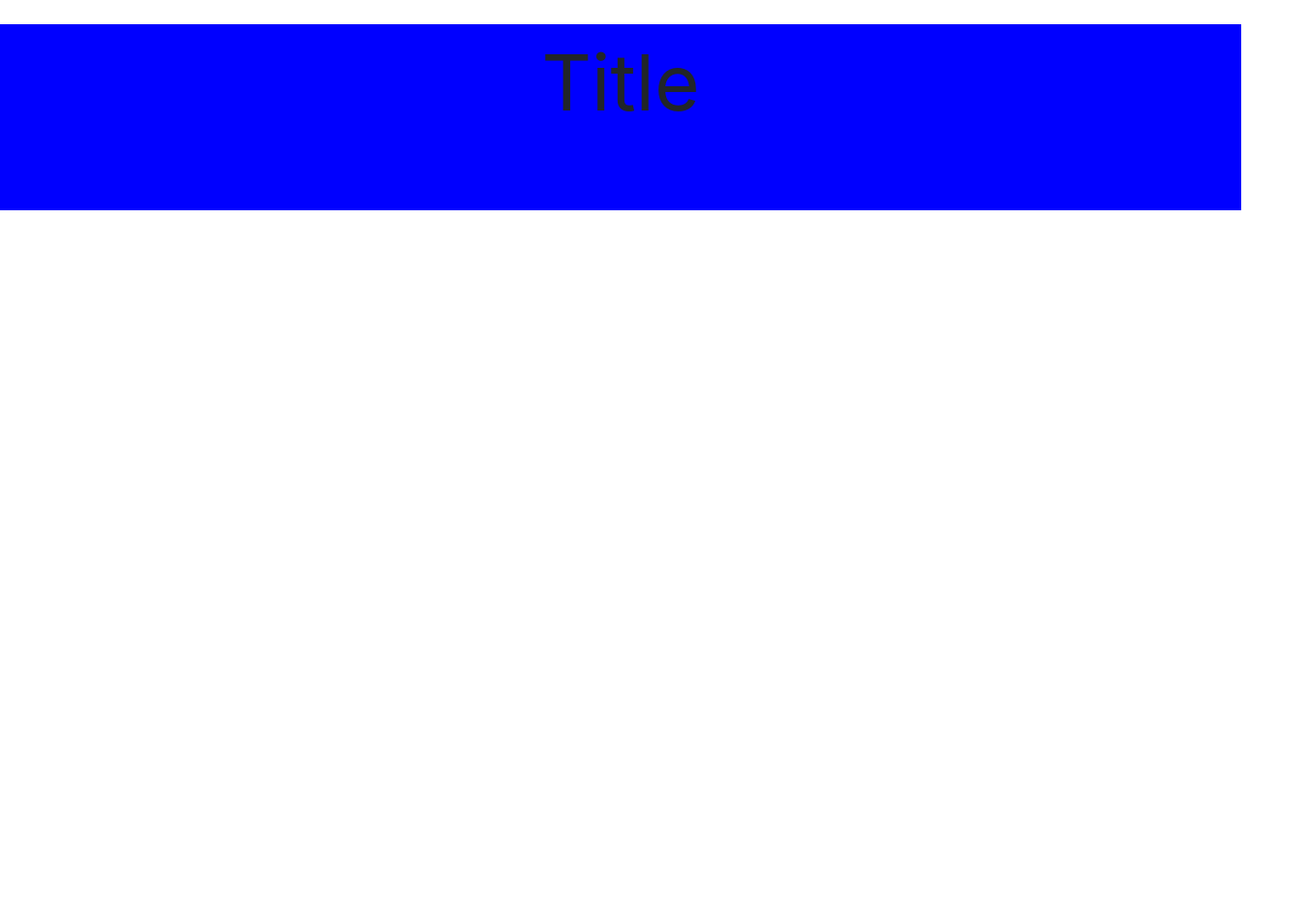
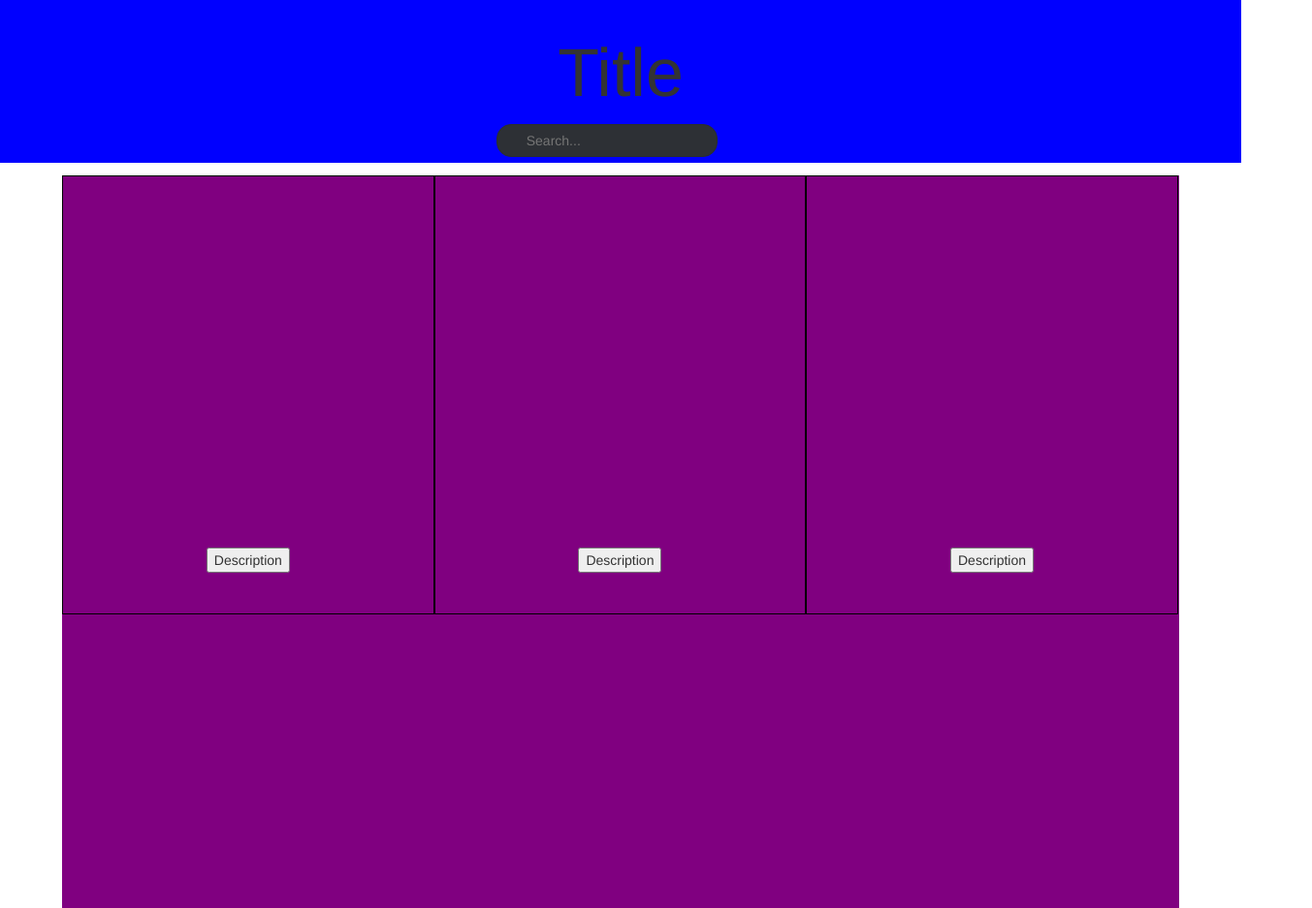
Before and after one commit to TIY-Charleston-Front-End-May2015/hotel, a website: page index.html in a window 1280 px wide. Shown: the whole page at 97% size, 1353 px wide, since content can reach past the window. Before the commit the page ends 800 px from the top, so only its background shows below. Drawn offline with nearby package versions, Linux system fonts and the light colour scheme.

Commit message:
Added the search bar and sizing for multitude of containers

```diff
--- a/index.html
+++ b/index.html
@@ -11,23 +11,27 @@
 
   <div class ="container-fluid title">
     <center>Title</center>
+    <div class="dark">
+    <form>
+    	<span><input type="text" class="search rounded" placeholder="Search..."></span>
+    </form>
   </div>
+</div>
 
   <div class ="container-fluid row">
     <ul class ="itemList">
-      <li><div = "col-md-4 columnOne"></div></li>
-
-
-      <li><div = "col-md-4 columnTwo"></div></li>
-
-
-      <li><div = "col-md-4 columnThree"></div></li>
-    </ul>
-      </div>
+     <li class = "threePosts" >
+       <div class = "col-md-4 columnOne rPost text-center" ><button>Description</button></div>
+       <div class= "col-md-4 columnOne rPost text-center"><button>Description</button></div>
+       <div class= "col-md-4 columnOne rPost text-center"><button>Description</button></div>
+     </li>
+   </ul>
+  </div>
 
 
 <script type="text/javascript" src="bower_components/underscore/underscore.js"> </script>
 <script type="text/javascript" src="bower_components/jquery/dist/jquery.js"> </script>
+<script type="text/javascript"  src-"templates.js"></script>
 <script type='text/javascript' src="main.js"></script>
 </body>
 </html>
--- a/style.css
+++ b/style.css
@@ -8,7 +8,86 @@
   font-size: 5em;
   margin-top: 2%;
 }
+/* Styling for find button */
+form{
+	width:500px;
+	margin:0 auto;
+}
+.search {
+	padding:6px 15px 6px 30px;
+	margin:3px;
+	background:no-repeat 8px 6px;
+}
+
+.rounded {
+	border-radius:15px;
+	-moz-border-radius:15px;
+	-webkit-border-radius:15px;
+}
+
+input[type=text]{
+	color:#bcbcbc;
+}
+
+input[type=button], input[type=button]:hover {
+	position:relative;
+	left:-6px;
+	border:1px solid #adc5cf;
+	background: #e4f1f9; /* Old browsers */
+	background: -moz-linear-gradient(top, #e4f1f9 0%, #d5e7f3 100%); /* FF3.6+ */
+	background: -webkit-gradient(linear, left top, left bottom, color-stop(0%,#e4f1f9), color-stop(100%,#d5e7f3)); /* Chrome,Safari4+ */
+	background: -webkit-linear-gradient(top, #e4f1f9 0%,#d5e7f3 100%); /* Chrome10+,Safari5.1+ */
+	background: -o-linear-gradient(top, #e4f1f9 0%,#d5e7f3 100%); /* Opera 11.10+ */
+	background: -ms-linear-gradient(top, #e4f1f9 0%,#d5e7f3 100%); /* IE10+ */
+	background: linear-gradient(top, #e4f1f9 0%,#d5e7f3 100%); /* W3C */
+	filter: progid:DXImageTransform.Microsoft.gradient( startColorstr='#e4f1f9', endColorstr='#d5e7f3',GradientType=0 ); /* IE6-9 */
+	color:#7da2aa;
+	cursor: pointer;
+}
+
+.dark {
+  width: 95%;
+  height: 50px;
+  margin-left: 12%;
+}
+
+.dark input[type=text]{
+	border:1px solid #2a2e31;
+	background-color:#2d3035;
+	color:#505358;
+}
 
 .itemList{
   list-style: none;
+  padding: 0px;
+  margin: 0px;
+  height: 100%;
+  width: 100%;
 }
+
+.row{
+  margin-left: 5%;
+  padding-left: 0px;
+  padding-right: 0px;
+  margin-right: 5%;
+  background-color: black;
+  height: 54em;
+  margin-top:1%;
+}
+
+
+
+.threePosts{
+  height:100%;
+  background-color: purple;
+}
+
+.columnOne{
+  height:60%;
+  width:33.3%;
+  border: 1px solid black;
+}
+
+button{
+  margin-top: 109%;
+}
```
Also changed, not shown: bower.json (+7 -1 lines).
